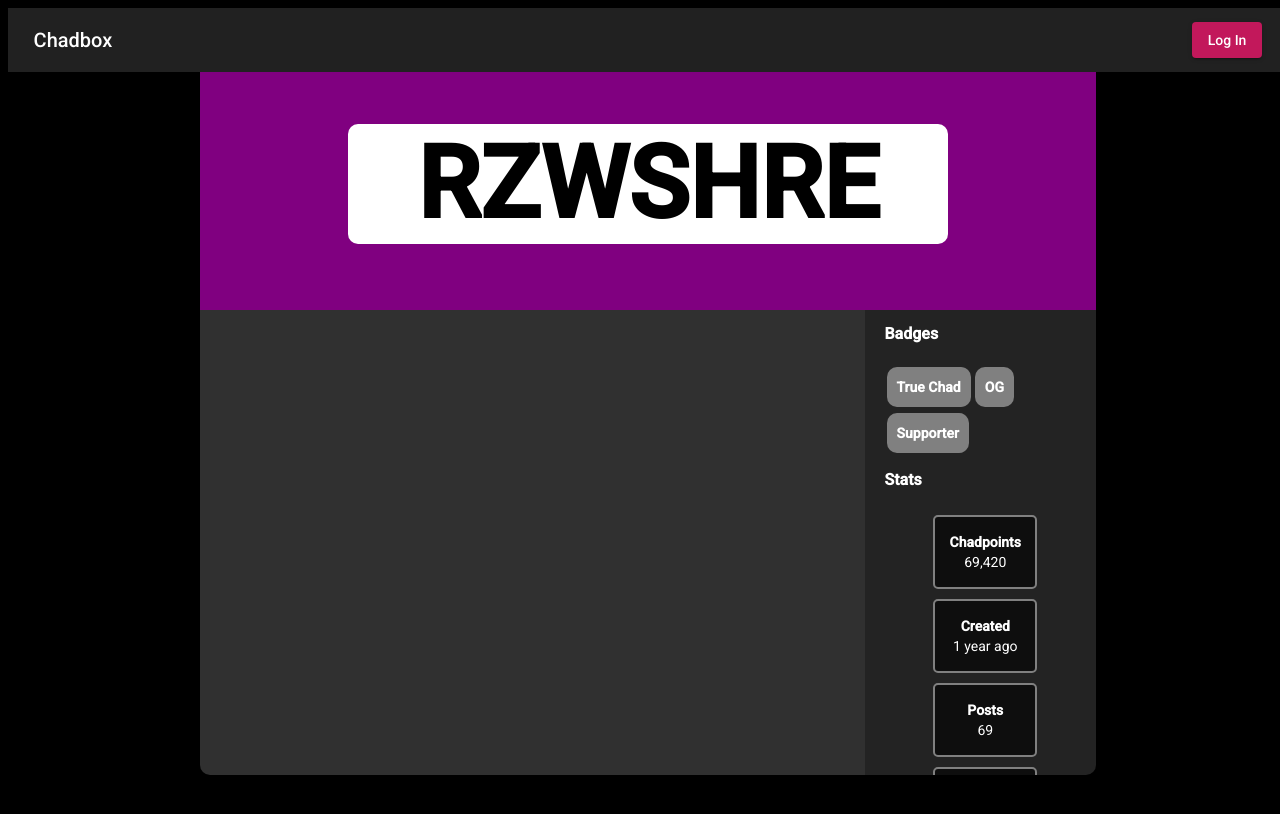
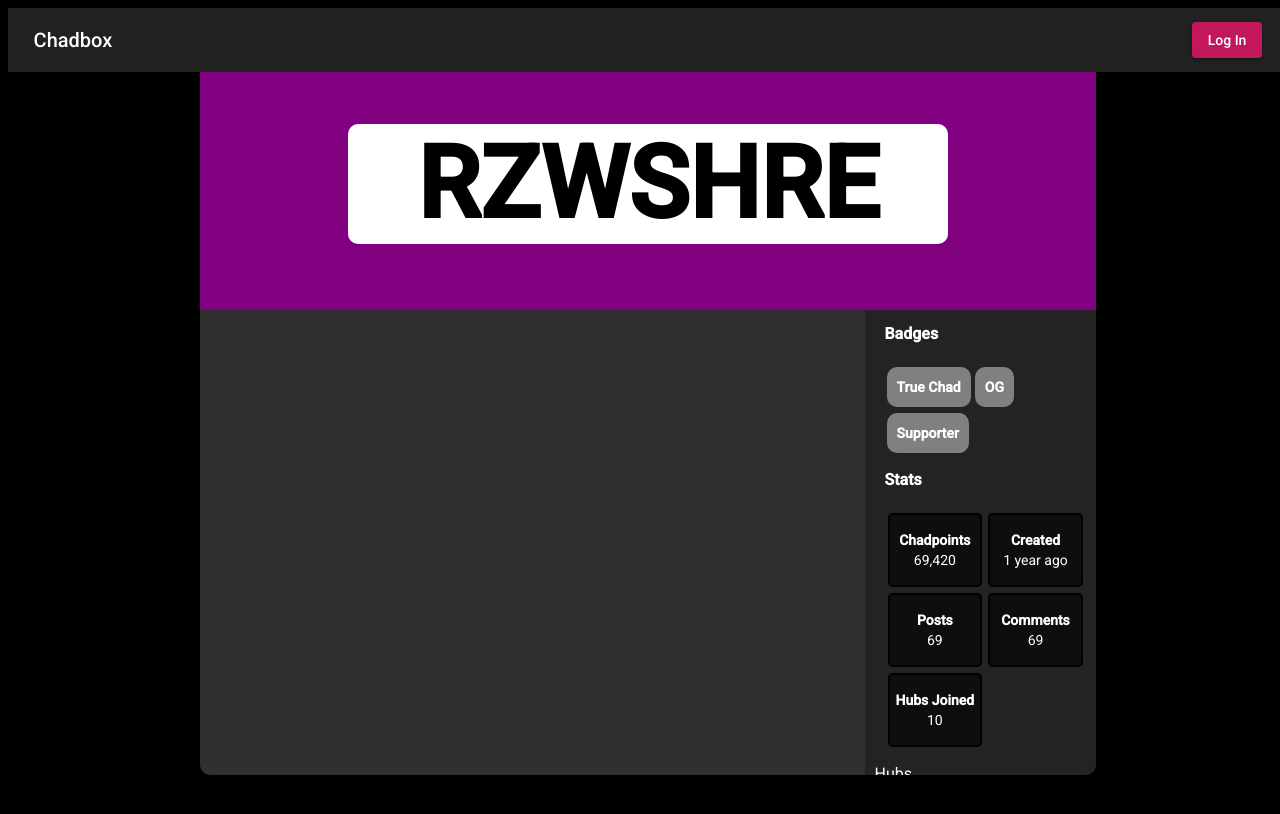
Before and after one commit to grishiOnline/Chadbox, an Angular app: page /alias in a window 1280 px wide. Built offline with nearby package versions, Linux system fonts and the light colour scheme.

Commit message:
Stats Layou

```diff
--- a/src/app/profile/profile.component.sass
+++ b/src/app/profile/profile.component.sass
@@ -75,16 +75,16 @@
                     .holder
                         display: flex
                         flex-flow: row wrap
-                        justify-content: center
+                        justify-content: flex-start
                         .stat
-                            margin: 5px
-                            border: 2px solid gray
+                            border: 2px solid black
                             display: flex
                             flex-flow: column
-                            width: 100px
+                            width: 45%
                             text-align: center
                             border-radius: 5px
                             padding: 15px 0
+                            margin: 3px
                             background-color: rgba(0, 0, 0, 0.6)
                             span
                                 font-weight: 900
```
